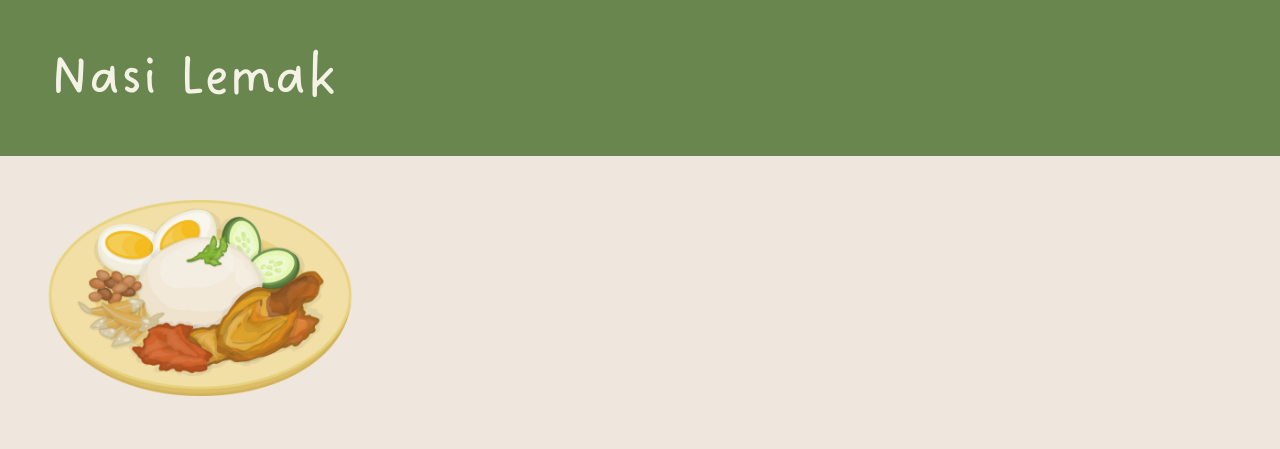
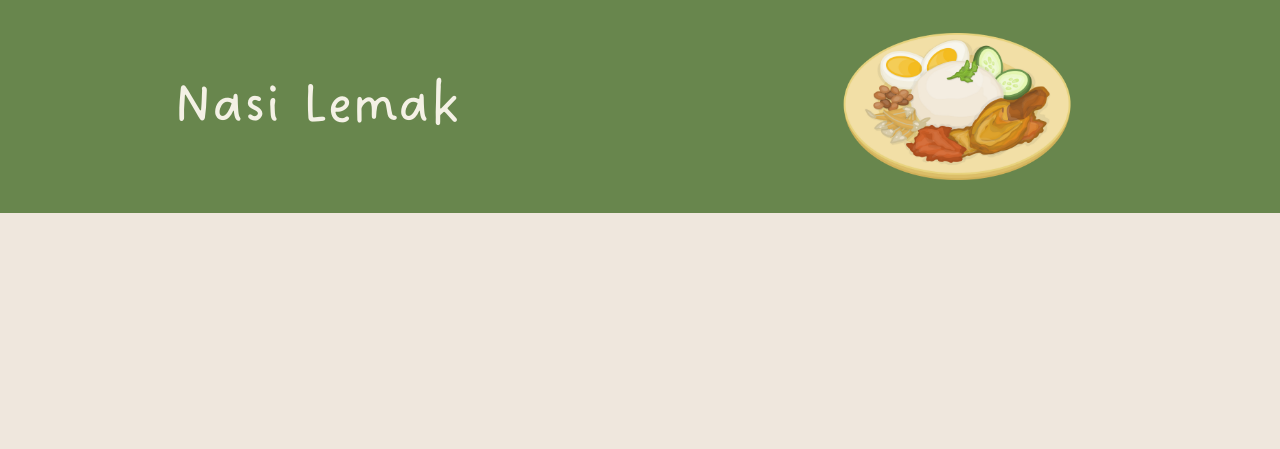
Before and after one commit to aliaizad72/odin-recipes, a plain HTML site: page recipes/nasi-lemak.html in a window 1280 px wide. Drawn offline with Linux system fonts and the light colour scheme.

Commit message:
Edit padding styles to recipe pages

```diff
--- a/recipes/nasi-lemak.html
+++ b/recipes/nasi-lemak.html
@@ -10,8 +10,6 @@
     <div class="upper-section">
         <div class="title" id="nasi-lemak-title">
             Nasi Lemak
-        </div>
-        <div>
             <img class="title-icon" src="../icons/nasi-lemak.png" alt="A plate of coconut rice with anchovies, peanuts and chilli paste.">
         </div>
     </div>
--- a/styles.css
+++ b/styles.css
@@ -51,14 +51,17 @@ div a{
     text-decoration: none;
 }
 
-.title-icon {
+.title-icon{
     height: auto;
-    width: 400px;
+    width: 300px;
+    background-color: #68864D;
 }
 
 .title {
     font-size: 60px;
-    padding: 40px 50px;
+    display: flex;
+    align-items: center;
+    justify-content: space-around;
 }
 
 #nasi-lemak-title {
```
